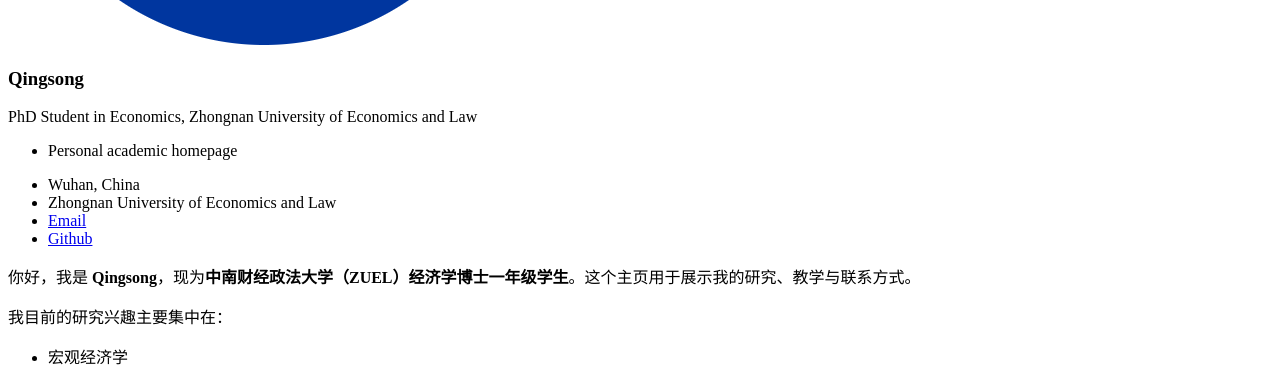
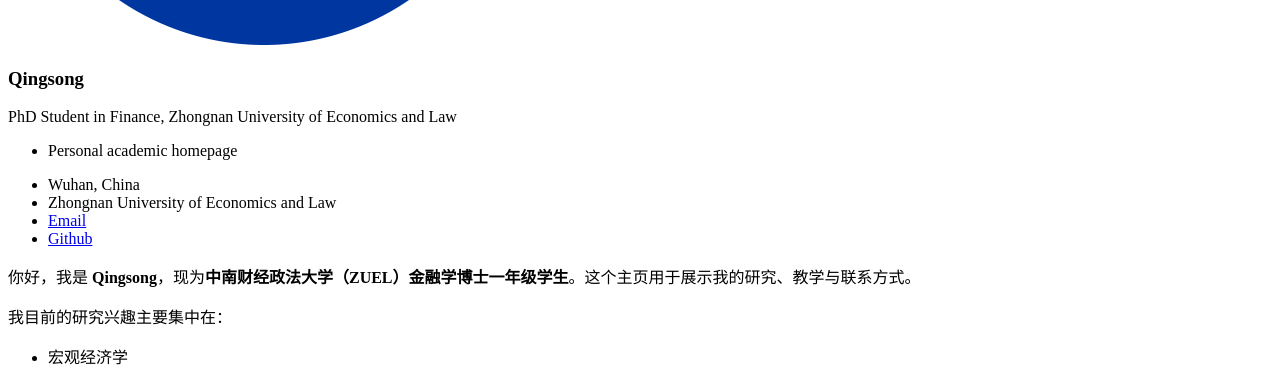
Before and after one commit to qingsong7/qingsong7.github.io, a Jekyll site: the page built from _pages/index.md, in a window 1280 px wide. Shown: the part 745-1116 px from the top of the page. Built offline with Jekyll 4.4.1, drawn with Linux system fonts in a browser that asks for light colours.

Commit message:
Fix major from economics to finance

```diff
--- a/_config.yml
+++ b/_config.yml
@@ -23,7 +23,7 @@ baidu_site_verification  :  # get baidu_site_verification from https://ziyuan.ba
 author:
   name             : "Qingsong"
   avatar           : "images/android-chrome-512x512.png"
-  bio              : "PhD Student in Economics, Zhongnan University of Economics and Law"
+  bio              : "PhD Student in Finance, Zhongnan University of Economics and Law"
   location         : "Wuhan, China"
   employer         : "Zhongnan University of Economics and Law"
   pubmed           :
--- a/_pages/index.md
+++ b/_pages/index.md
@@ -11,7 +11,7 @@ redirect_from:
 
 <span class='anchor' id='about-me'></span>
 
-你好，我是 **Qingsong**，现为**中南财经政法大学（ZUEL）经济学博士一年级学生**。这个主页用于展示我的研究、教学与联系方式。
+你好，我是 **Qingsong**，现为**中南财经政法大学（ZUEL）金融学博士一年级学生**。这个主页用于展示我的研究、教学与联系方式。
 
 我目前的研究兴趣主要集中在：
 - 宏观经济学
```
Also changed, not shown: _pages/about.md (+1 -1 lines).
